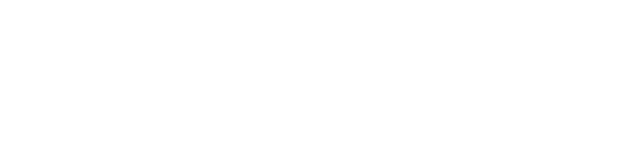
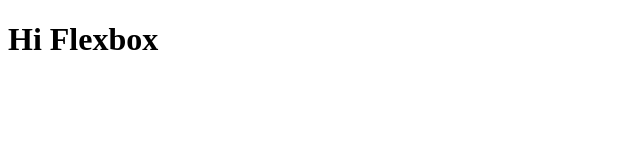
Before and after one commit to XeinMaster/flex-direction, a plain HTML site: page index.html in a window 1280 px wide. Shown: the whole page, without its empty margins (0-640 px from the left). Drawn offline with Linux system fonts and the light colour scheme.

Commit message:
index.html

```diff
--- a/index.html
+++ b/index.html
@@ -4,9 +4,11 @@
         <meta charset="UTF-8">
         <meta http-equiv="X-UA-Compatible" content="IE=edge">
         <meta name="viewport" content="width=device-width, initial-scale=1.0">
-    <title>Document</title>
+        <title>Flexbox</title>
     </head>
     <body>
 
+        <h1>Hi Flexbox</h1>
+
     </body>
 </html>
```
Lines whose indentation alone changed are shown as unchanged.
